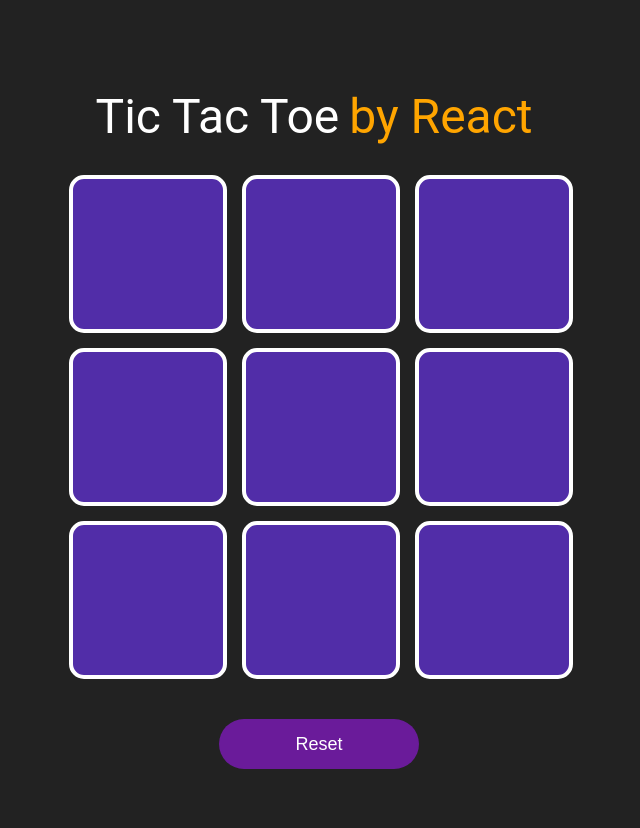
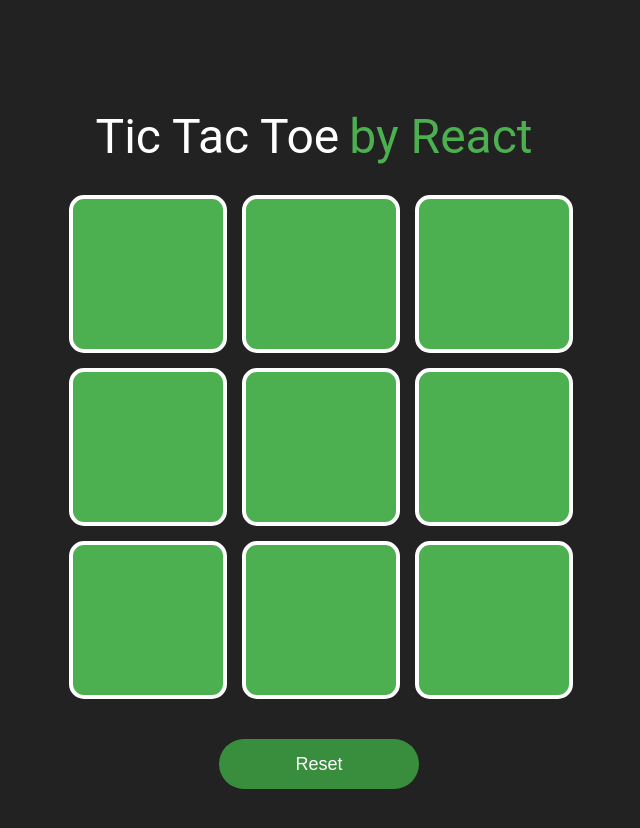
Before and after one commit to Endale2/tic-tac-toe-game-React-, a React (Create React App) app: page / in a window 1280 px wide. Shown: the top 828 px of the page, without its empty margins (321-961 px from the left). Built offline with nearby package versions, Linux system fonts and the light colour scheme.

Commit message:
final commit

```diff
--- a/src/index.css
+++ b/src/index.css
@@ -1,4 +1,5 @@
 body {
   background-color: #222;
   font-family: 'Roboto', sans-serif;
+  padding: 20px;
 }
--- a/src/tictactoe/TicTacToe.css
+++ b/src/tictactoe/TicTacToe.css
@@ -1,12 +1,9 @@
-body {
-    background-color: #222;
-    font-family: 'Roboto', sans-serif;
-  }
-
-  .container {
+.container {
     text-align: center;
     color: #fff;
     padding: 20px;
+    box-sizing: border-box;
+    max-width: 100%;
   }
 
   .title {
@@ -19,7 +16,7 @@
   }
 
   .title span {
-    color: orange;
+    color: #4caf50; /* Light Green */
     padding: 10px;
   }
 
@@ -32,13 +29,13 @@
     border-radius: 25px;
     font-size: 18px;
     color: white;
-    background-color: #6a1b9a;
+    background-color: #388e3c; /* Strong Green */
     margin: 20px;
     transition: background-color 0.3s ease;
   }
 
   .reset:hover {
-    background-color: #8e24aa;
+    background-color: #2e7d32; /* Darker Green */
   }
 
   .game-board {
@@ -55,7 +52,7 @@
     display: flex;
     justify-content: center;
     align-items: center;
-    background: #512da8;
+    background: #4caf50; /* Light Green */
     border: 4px solid white;
     border-radius: 15px;
     cursor: pointer;
@@ -68,13 +65,13 @@
   }
 
   .boxes:hover {
-    background-color: #673ab7;
+    background-color: #66bb6a; /* Lighter Green */
     transform: scale(1.05);
   }
 
   .result {
     font-size: 28px;
-    color: #ffeb3b;
+    color: #cddc39; /* Lime Green */
     margin-top: 20px;
   }
 
```
